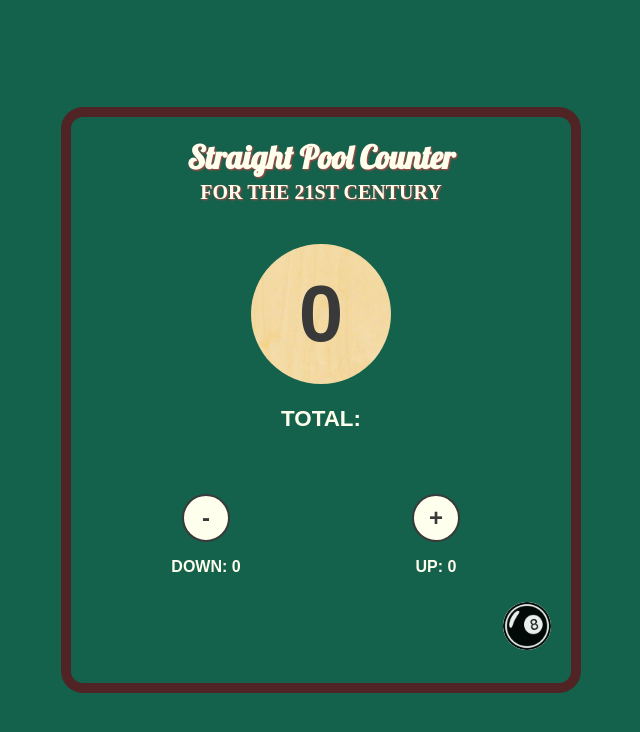
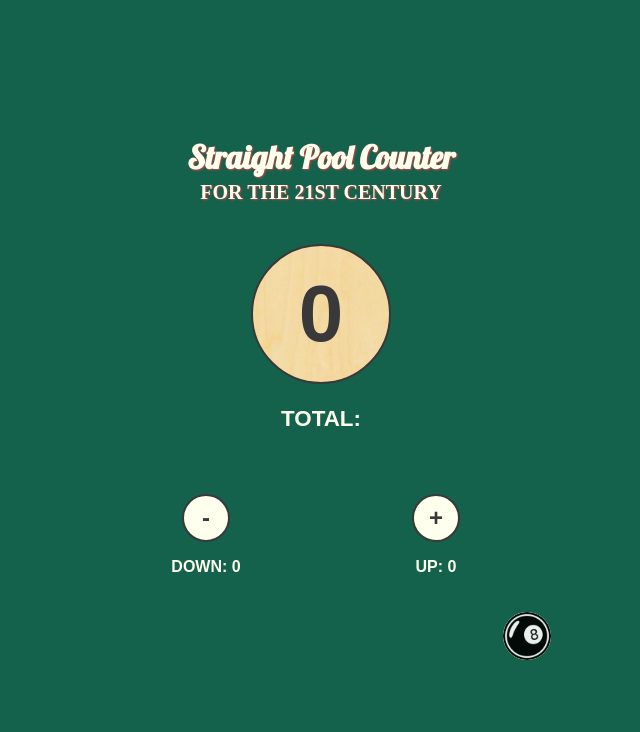
Before and after one commit to boothaw/Straight-Pool-Counter, a React (Create React App) app: page / in a window 1280 px wide. Shown: the top 732 px of the page, without its empty margins (319-959 px from the left). Built offline with nearby package versions, Linux system fonts and the light colour scheme; a web font is replaced by a local one.

Commit message:
updated styling

```diff
--- a/src/App.scss
+++ b/src/App.scss
@@ -29,21 +29,16 @@ $mobile-width: 600px;
 	height: 90%;
 	padding: 20px;
 	color: $color-white;
-	box-shadow: 0 0 0 10px  $color-brown;
 	display: flex;
     flex-direction: column;
 	justify-content: space-between;
-	// display: flex;
-    // flex-direction: column;
-	// background-image: url(./assets/wood-bg.jpg);
-	// background-color: $color-black;
-	// background-blend-mode: overlay;
 
 	@media (max-width: $mobile-width) {
-		height: 100vh;
+		// height: 100vh;
 		width: 100%;
 		border-radius: 0;
-		box-shadow: inset 0 0 0 10px  $color-brown;
+		// box-shadow: inset 0 0 0 10px  $color-brown;
+		box-shadow: none;
 	}
 
 
@@ -84,7 +79,7 @@ $mobile-width: 600px;
 		.chip {
 			background-image: url(./assets/wood-bg.jpg);
 			background-color: rgba(239,208,143,.5);
-
+			border: 2px solid $color-black;
 			background-blend-mode: color-burn;
 			// padding: 20px 10;
 			height: 140px;
@@ -103,6 +98,7 @@ $mobile-width: 600px;
 		}
 		.chip.black{
 			background-color: rgba(57,57,57,.9);
+			border: 2px solid $color-white;
 
 			h2{
 				color: $color-white;
@@ -157,7 +153,7 @@ $mobile-width: 600px;
 		background: transparent;
 		border: none;
 		align-self: flex-end;
-		padding: 10px 0;
+		padding: 20px 0 0 0 ;
 
 		.eightball{
 			max-width: 48px;
```
